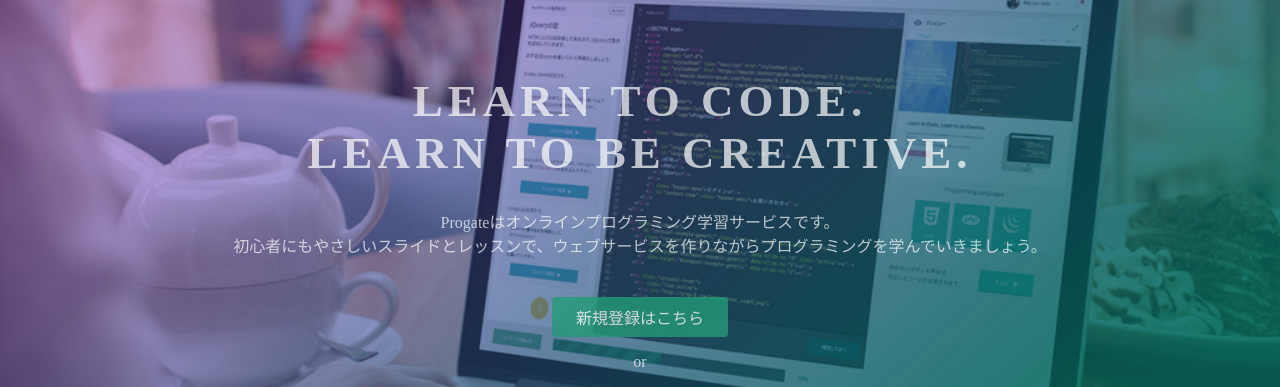
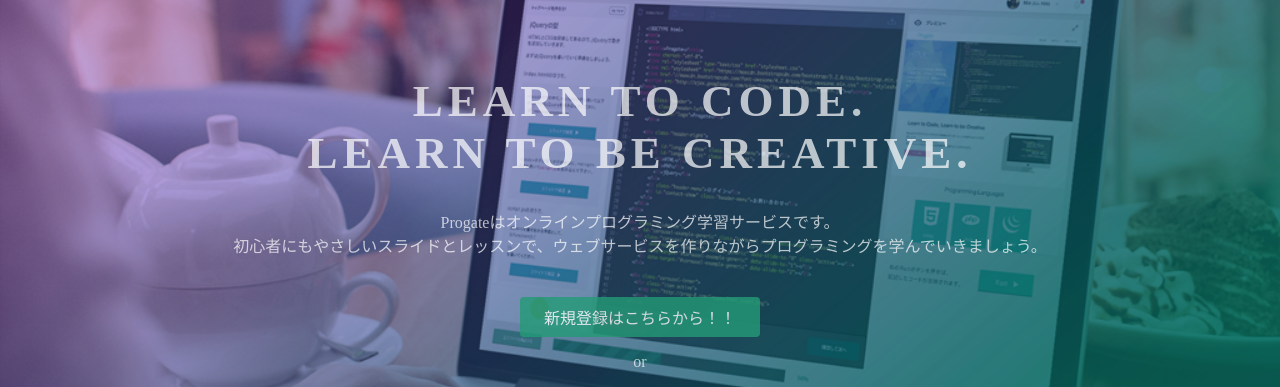
Before and after one commit to MasaHide21/MasaHide21.github.io, a plain HTML site: page index.html in a window 1280 px wide. Shown: the part 135-522 px from the top of the page. Drawn offline with Linux system fonts and the light colour scheme.

Commit message:
Update index.html

```diff
--- a/index.html
+++ b/index.html
@@ -26,7 +26,7 @@
       <h1>LEARN TO CODE.<br>LEARN TO BE CREATIVE.</h1>
       <p>Progateはオンラインプログラミング学習サービスです。<br>初心者にもやさしいスライドとレッスンで、ウェブサービスを作りながらプログラミングを学んでいきましょう。</p>
       <div class="btn-wrapper">
-        <a href="#" class="btn signup">新規登録はこちら</a>
+        <a href="#" class="btn signup">新規登録はこちらから！！</a>
         <p>or</p>
         <a href="#" class="btn facebook"><span class="fa fa-facebook"></span>Facebookで登録</a>
         <a href="#" class="btn twitter"><span class="fa fa-twitter"></span>Twitterで登録</a>
```
